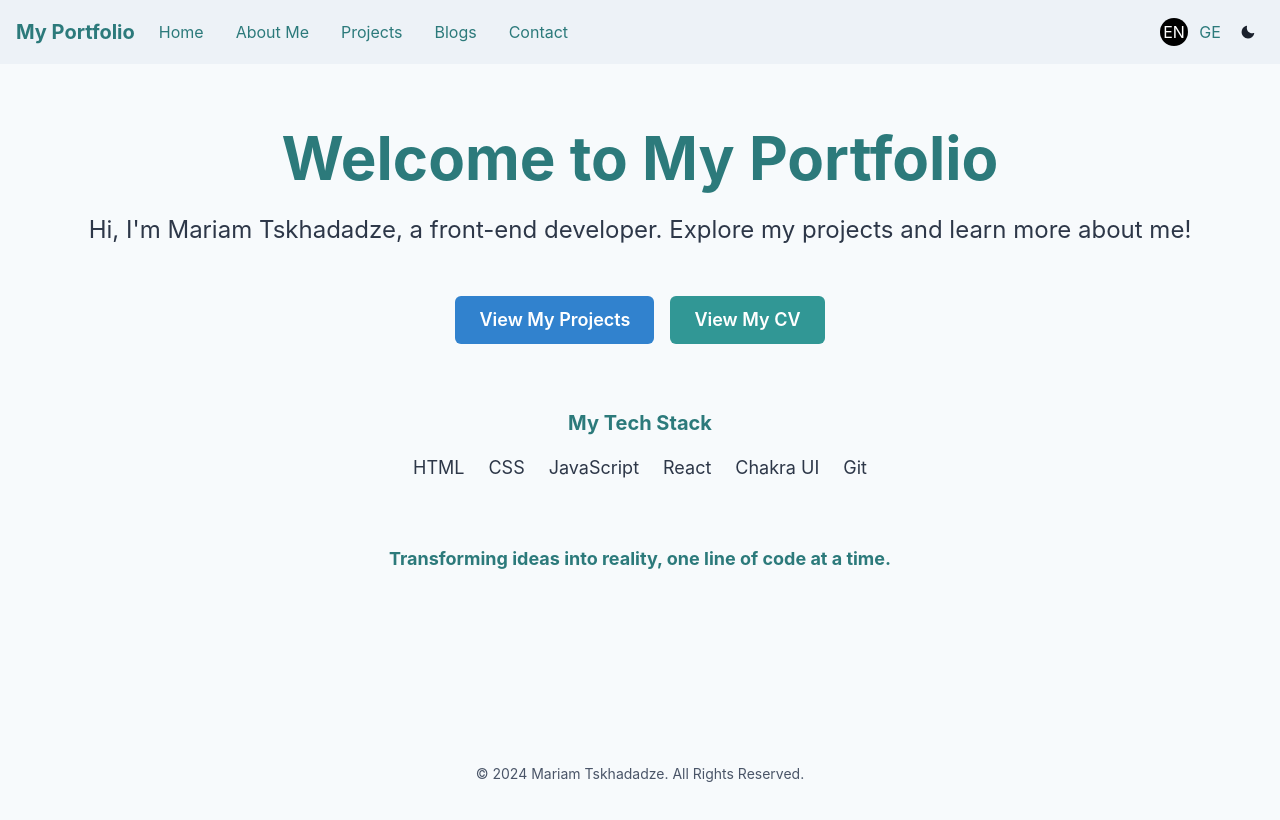
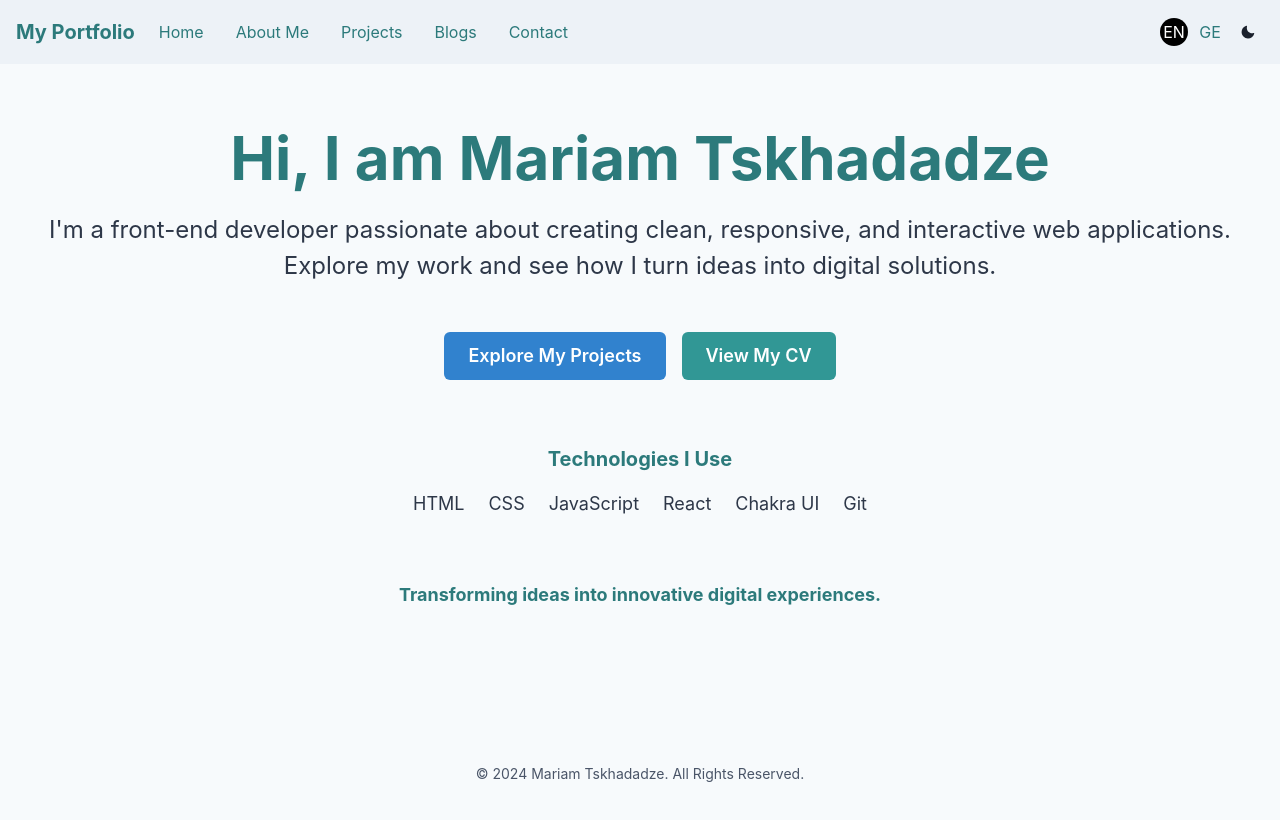
Before and after one commit to Mariamtskhadadze/my_portfolio, a React (Vite) app: page / in a window 1280 px wide. Shown: the top 820 px of the page. Built offline with nearby package versions, Linux system fonts and the light colour scheme.

Commit message:
Little changes for HomePage and CV additions

```diff
--- /dev/null
+++ b/src/index.css
@@ -0,0 +1,3 @@
+html {
+  scroll-behavior: smooth;
+}
--- a/src/locales/en.json
+++ b/src/locales/en.json
@@ -1,11 +1,11 @@
 {
   "homepage": {
-    "welcome": "Welcome to My Portfolio",
-    "intro": "Hi, I'm {{name}}, a front-end developer. Explore my projects and learn more about me!",
-    "viewProjects": "View My Projects",
+    "welcome": "Hi, I am Mariam Tskhadadze",
+    "intro": "I'm a front-end developer passionate about creating clean, responsive, and interactive web applications. Explore my work and see how I turn ideas into digital solutions.",
+    "viewProjects": "Explore My Projects",
     "viewCV": "View My CV",
-    "techStack": "My Tech Stack",
-    "tagline": "Transforming ideas into reality, one line of code at a time.",
+    "techStack": "Technologies I Use",
+    "tagline": "Transforming ideas into innovative digital experiences.",
     "name": "Mariam Tskhadadze",
     "rights": "All Rights Reserved.",
     "tech": {
@@ -26,7 +26,7 @@
   "welcome": "Welcome",
   "aboutMe": {
     "title": "About Me",
-    "description": "Hello, I am Mariam Tskhadadze, a junior front-end developer...",
+    "description": "Hello, I am Mariam Tskhadadze, a junior front-end developer. Although I have not yet gained professional work experience, I constantly work on personal projects, complete online courses, and have gained valuable knowledge from college. I first discovered web development three years ago and was immediately intrigued. Since then, I've dedicated myself to learning and growing in this field. My passion lies in technology, and my ultimate goal is to become a full-stack developer. I am always open to new opportunities and excited about building great user experiences",
     "email": "mtskhadadze0@gmail.com",
     "phone": "+995 591 006 444",
     "location": "Tbilisi, Georgia (Available for freelance or full-time opportunities)",
--- a/src/locales/ka.json
+++ b/src/locales/ka.json
@@ -1,12 +1,12 @@
 {
   "homepage": {
-    "welcome": "კეთილი იყოს თქვენი მობრძანება ჩემს პორტფოლიოში",
-    "intro": "გამარჯობა, მე ვარ {{name}}, ფრონტ-ენდ დეველოპერი. ეწვიეთ ჩემს პროექტებს და გაიგეთ მეტი ჩემზე!",
-    "viewProjects": "გაიცანით ჩემი პროექტები",
-    "viewCV": "გაიცანით ჩემი CV",
-    "techStack": "ჩემეული ტექნოლოგიების ნაკრები",
-    "tagline": "იდეების რეალობად ქცევა, თითოეული კოდის ხაზით.",
-    "name": "მარიამ ტუხადაძე",
+    "welcome": "გამარჯობა, მე ვარ მარიამ ცხადაძე",
+    "intro": "მე ვარ ფრონტ-ენდ დეველოპერი, რომელიც ენთუზიაზმით ქმნის სუფთა, საპასუხო და ინტერაქტიულ ვებ აპლიკაციებს. დაათვალიერეთ ჩემი ნამუშევრები და ნახეთ, როგორ ვაქცევ იდეებს ციფრულ გადაწყვეტილებებად.",
+    "viewProjects": "დაათვალიერეთ ჩემი პროექტები",
+    "viewCV": "გადახედეთ ჩემს რეზიუმეს",
+    "techStack": "ტექნოლოგიები, რომლებსაც ვიყენებ",
+    "tagline": "იდეების ციფრულ გამოცდილებებად გადაქცევა.",
+    "name": "მარიამ ცხადაძე",
     "rights": "ყველა უფლება დაცულია.",
     "tech": {
       "html": "HTML",
@@ -26,10 +26,10 @@
   "welcome": "მოგესალმებით",
   "aboutMe": {
     "title": "ჩემ შესახებ",
-    "description": "გამარჯობა, მე ვარ მარიამ ტუხადაძე, ფრონტ-ენდ დეველოპერი...",
+    "description": "გამარჯობა, მე ვარ მარიამ ცხადაძე, უმცროსი front-end დეველოპერი. მიუხედავად იმისა, რომ ჯერ არ მიმიღია პროფესიული მუშაობის გამოცდილება, მუდმივად ვმუშაობ პერსონალურ პროექტებზე, ვუყურებ ონლაინ კურსებს, ღირებული ცოდნა მივიღე კოლეჯიდან. პირველად აღმოვაჩინე ვებ განვითარება სამი წლის წინ და მაშინვე დამაინტერესა. მას შემდეგ თავი მივუძღვენი ამ სფეროში სწავლას და განვითარებას. ჩემი გატაცება ტექნოლოგიაშია და ჩემი საბოლოო მიზანია გავხდე სრულიფასოვანი დეველოპერი. მე ყოველთვის მზად ვარ ახალი შესაძლებლობებისთვის და აღფრთოვანებული ვარ მომხმარებლის შესანიშნავი გამოცდილების შესაქმნელად",
     "email": "mtskhadadze0@gmail.com",
     "phone": "+995 591 006 444",
-    "location": "თბილისი, საქართველო (მხოლოდ თავისუფალი ან სრული დროის შესაძლებლობებზე)",
+    "location": "თბილისი, საქართველო (ხელმისაწვდომობა თავისუფალი ან სრული დროის შესაძლებლობებზე)",
     "github": "https://github.com/Mariamtskhadadze",
     "projects": {
       "construction": {
--- a/src/pages/HomePage.tsx
+++ b/src/pages/HomePage.tsx
@@ -53,11 +53,13 @@ const HomePage = () => {
           >
             {t("homepage.viewProjects")}
           </Button>
+          {/* View CV Button */}
           <Button
             size="lg"
             colorScheme={secondaryButtonColorScheme}
             as="a"
-            href="/cv"
+            href="/cv/Mariam_Tskhadadze_CV.pdf"
+            target="_blank" // Open in a new tab
           >
             {t("homepage.viewCV")}
           </Button>
```
Also changed, not shown: 1 other file (tests, documents, lock files or other folders).
